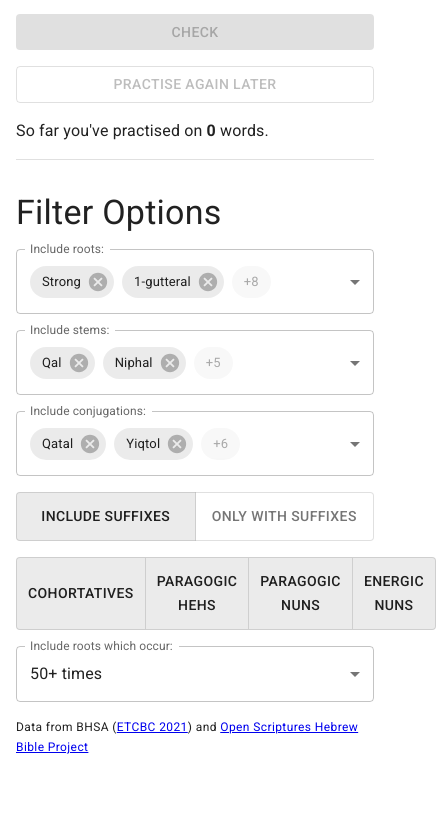
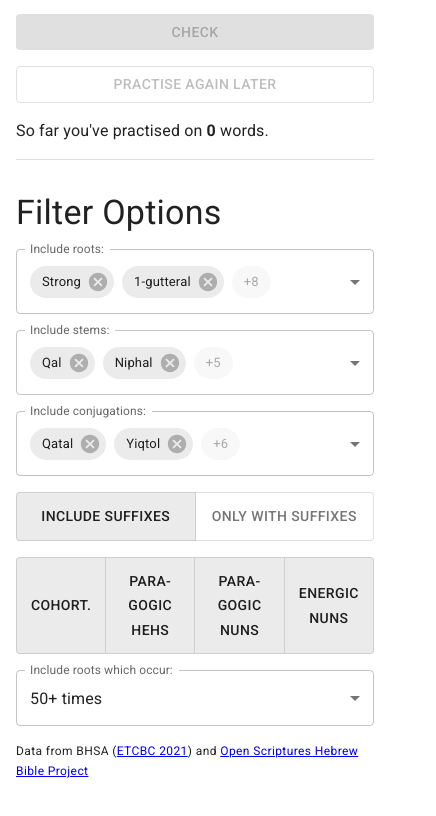
Before and after one commit to iota-pi/hebrew-parsing, a React (Vite) app: page / in a window 390 px wide. Shown: the part 813-1629 px from the top of the page, 436 px wide, since content can reach past the window. Built offline with nearby package versions, Linux system fonts and the light colour scheme.

Commit message:
Shorter labels for mobile to avoid exceeding screen space

```diff
--- a/src/components/FilterSelection.tsx
+++ b/src/components/FilterSelection.tsx
@@ -44,11 +44,14 @@ const EXTRAS_KEYS: (keyof FilterCondition['extras'])[] = [
   'energicNuns',
 ]
 
-function getExtrasLabel(key: keyof FilterCondition['extras']) {
+function getExtrasLabel(
+  key: keyof FilterCondition['extras'],
+  xs: boolean,
+) {
   const labels: Record<keyof FilterCondition['extras'], string> = {
-    cohortatives: 'Cohortatives',
-    paragogicHehs: 'Paragogic hehs',
-    paragogicNuns: 'Paragogic nuns',
+    cohortatives: xs ? 'Cohort.' : 'Cohortatives',
+    paragogicHehs: xs ? 'Para-gogic hehs' : 'Paragogic hehs',
+    paragogicNuns: xs ? 'Para-gogic nuns' : 'Paragogic nuns',
     energicNuns: 'Energic nuns',
   }
   return labels[key]
@@ -233,7 +236,7 @@ function FilterSelection({
             selected={filterConditions.extras[key]}
             value={key}
           >
-            {getExtrasLabel(key)}
+            {getExtrasLabel(key, xs)}
           </ToggleButton>
         ))}
       </ToggleButtonGroup>
```
